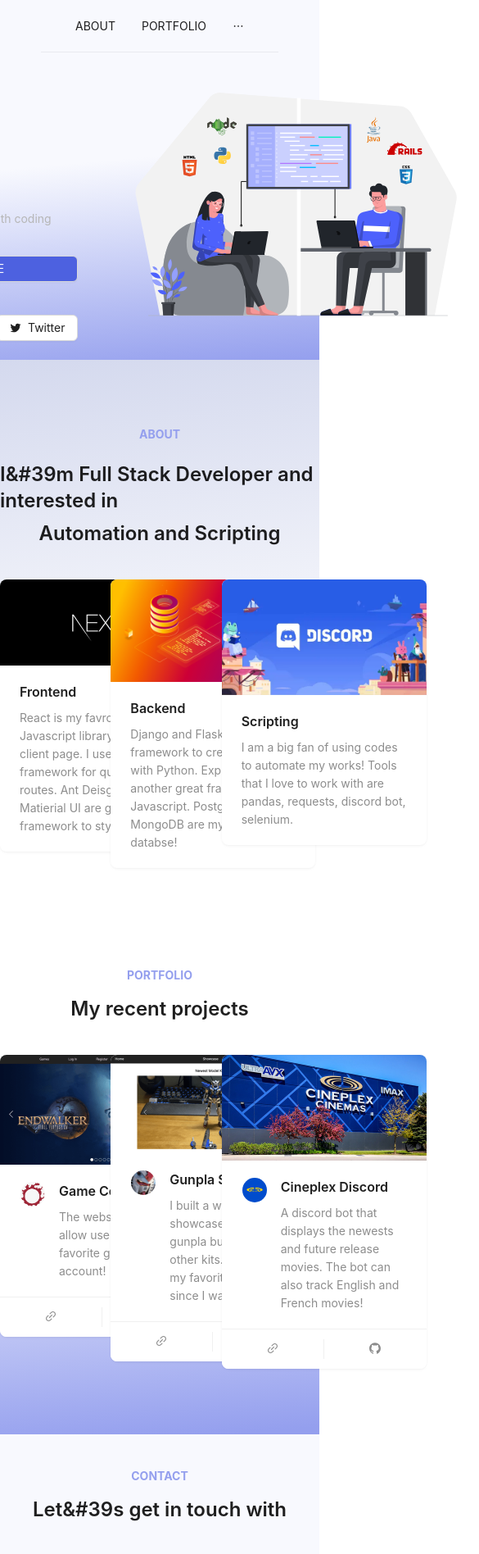
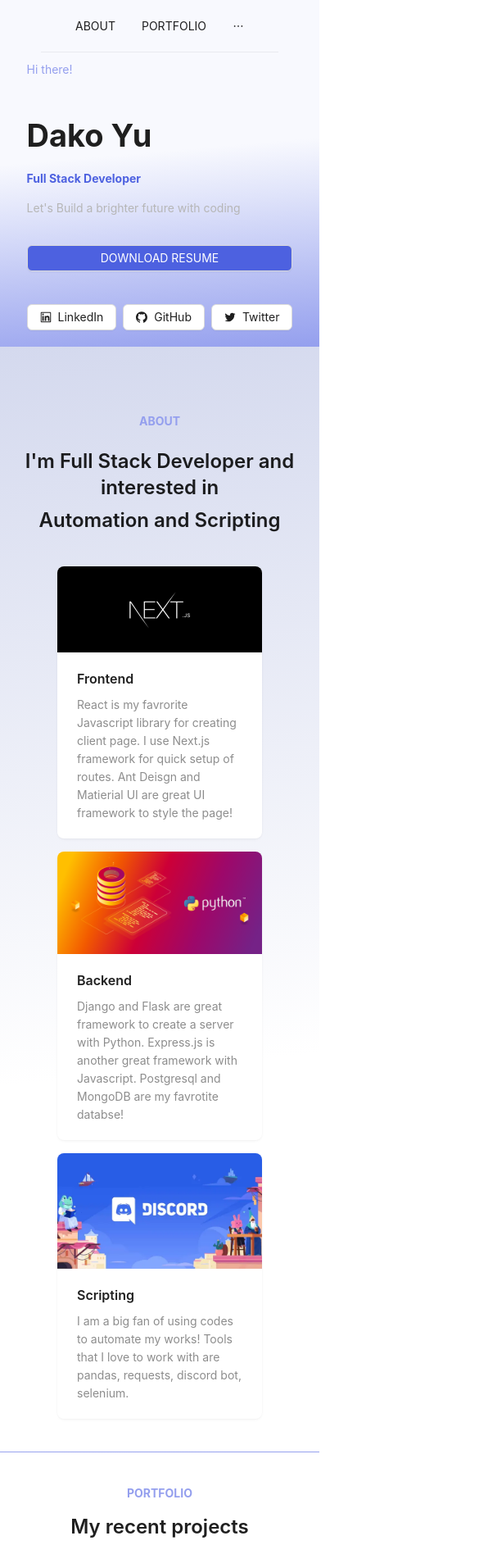
Before and after one commit to DakoYu/portfolio2, a Next.js app: page / in a window 390 px wide. Shown: the top 1896 px of the page at 82% size, 585 px wide, since content can reach past the window. Built offline with nearby package versions, Linux system fonts and the light colour scheme.

Commit message:
added responsive and fixed the quote

```diff
--- a/pages/index.js
+++ b/pages/index.js
@@ -1,12 +1,15 @@
-import { Layout, Menu, Col, Row, Space, Typography, Image, Button, Card, Avatar, Affix } from 'antd'
+import { Layout, Menu, Col, Row, Space, Typography, Image, Button, Card, Avatar, Affix, Grid } from 'antd'
 import { TwitterOutlined, GithubOutlined, LinkedinOutlined, MailOutlined, LinkOutlined } from '@ant-design/icons';
 
 const { Header, Content, Footer } = Layout;
 const { Title, Paragraph } = Typography
 const { Meta } = Card
+const { useBreakpoint } = Grid
 
 
 export default function Home() {
+  const screen = useBreakpoint()
+
   const menuItems = [
     {
       key: 'about',
@@ -81,17 +84,17 @@
                 level={5}
                 style={{
                   color: '#949FEE',
-                  margin: 0
+                  margin: '10px 0 0 0'
                 }}
               >
                 Hi there!
               </Paragraph>
 
-              <Title style={{ fontWeight: 'bold' }}>Dako Yu</Title>
+              <Title style={{ fontWeight: 'bold', }}>Dako Yu</Title>
 
               <Paragraph level={4} style={{ color: '#4D61E0', fontWeight: 'bold' }}>Full Stack Developer</Paragraph>
 
-              <Paragraph level={5} style={{ color: '#B6B6B6' }}>Let&#39s Build a brighter future with coding</Paragraph>
+              <Paragraph level={5} style={{ color: '#B6B6B6' }}>{"Let's Build a brighter future with coding"}</Paragraph>
 
 
               <Button
@@ -107,7 +110,8 @@
 
               <Space
                 style={{
-                  marginTop: '20px'
+                  marginTop: '20px',
+                  marginBottom: '20px',
                 }}
               >
                 <Button onClick={() => openLink('https://www.linkedin.com/in/dako-yu/')} icon={<LinkedinOutlined />}>LinkedIn</Button>
@@ -116,13 +120,15 @@
               </Space>
 
             </div>
-
+            {
+              !screen.xs &&
               <Image
                 width='500px'
                 alt='coding'
                 src='/coding.svg'
                 preview={false}
               />
+            }
           </Space>
         </div>
 
@@ -145,16 +151,16 @@
             }}
           >
             <Paragraph level={5} style={{ color: '#949FEE', fontWeight: 'bold', marginTop: '80px' }}>ABOUT</Paragraph>
-            <Title level={3} style={{ margin: 0}}>
-              I&#39m Full Stack Developer and interested in
+            <Title level={3} style={{ margin: 0, textAlign: 'center'}}>
+              {"I'm Full Stack Developer and interested in"}
             </Title>
             <Title level={3} style={{ margin: '0 0 40px 0'}}>
               Automation and Scripting
             </Title>
           </Space>
 
-          <Row gutter={16} style={{ marginBottom: '80px' }}>
-            <Col span={8}>
+          <Row gutter={[16,16]} justify='center' style={{ display: 'flex', marginBottom: '40px', }}>
+            <Col lg={8}>
               <Card
                 hoverable
                 cover={<img alt='frontend' src='/next.webp'/>}
@@ -170,7 +176,7 @@
               </Card>
             </Col>
 
-            <Col span={8}>
+            <Col lg={8}>
               <Card
                 hoverable
                 cover={<img alt='backend' src='/python.png'/>}
@@ -186,7 +192,7 @@
               </Card>
             </Col>
 
-            <Col span={8}>
+            <Col lg={8}>
               <Card
                 hoverable
                 cover={<img alt='automation' src='/discord.webp'/>}
@@ -221,8 +227,8 @@
             My recent projects
           </Title>
 
-          <Row gutter={16} style={{ marginBottom: '80px' }}>
-            <Col span={8}>
+          <Row gutter={[16,16]} justify='center' style={{ display: 'flex', marginBottom: '40px', }}>
+            <Col lg={8}>
               <Card
                 hoverable
                 cover={<img src='/game.png'/>}
@@ -247,7 +253,7 @@
               </Card>
             </Col>
 
-            <Col span={8}>
+            <Col lg={8}>
               <Card
                 hoverable
                 cover={<img alt='gundam' src='/gundam.png'/>}
@@ -268,7 +274,7 @@
               </Card>
             </Col>
 
-            <Col span={8}>
+            <Col lg={8}>
               <Card
                 hoverable
                 cover={<img alt='cineplex' src='/cineplex.jpg'/>}
@@ -304,7 +310,7 @@
         >
           <Paragraph level={5} style={{ color: '#949FEE', fontWeight: 'bold', marginTop: '40px' }}>CONTACT</Paragraph>
 
-          <Title level={3} style={{ margin: '0 0 40px 0' }}>Let&#39s get in touch with</Title>
+          <Title level={3} style={{ margin: '0 0 40px 0' }}>{"Let's get in touch with"}</Title>
 
           <Space>
             <Button onClick={() => openLink('https://www.linkedin.com/in/dako-yu/')} icon={<LinkedinOutlined />}>LinkedIn</Button>
```
Lines whose indentation alone changed are shown as unchanged.
